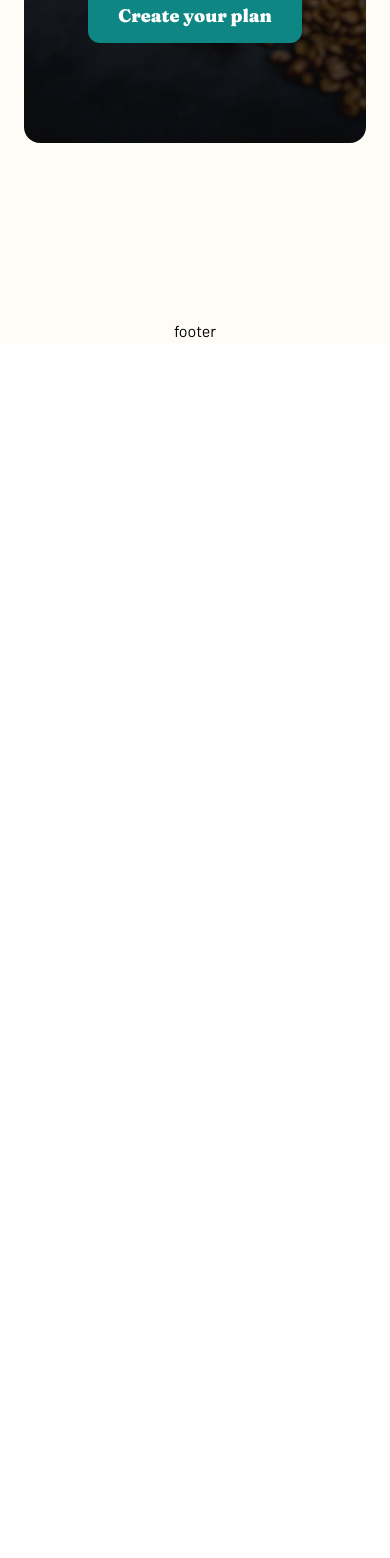
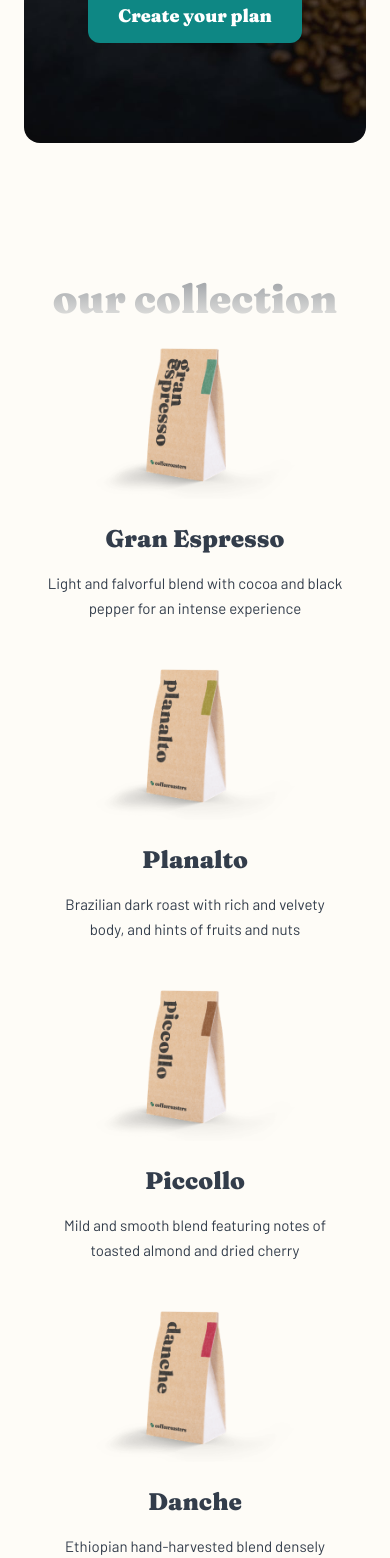
Before and after one commit to namanavasthi/frontend-mentor-7-coffeeroasters-subscription-site, a React (Create React App) app: page /#/ in a window 390 px wide. Shown: the part 439-1997 px from the top of the page. Before the commit the page ends 844 px from the top, so only its background shows below. Built offline with nearby package versions, Linux system fonts and the light colour scheme.

Commit message:
added collections section

```diff
--- /dev/null
+++ b/src/Collection.jsx
@@ -0,0 +1,51 @@
+import React from "react";
+
+import Gran from "./assets/home/desktop/image-gran-espresso.png";
+import Planalto from "./assets/home/desktop/image-planalto.png";
+import Piccollo from "./assets/home/desktop/image-piccollo.png";
+import Danche from "./assets/home/desktop/image-danche.png";
+
+const Item = ({ title, description, img, last }) => {
+  return (
+    <li className={`flex flex-col items-center text-center text-primary-200 px-23${last ? "" : " pb-48"}`}>
+      <img src={img} alt={title} className="w-200 h-151 mb-24" />
+      <h2 className="text-24 leading-32 tracking-0 font-fraunces capitalize pb-16">{title}</h2>
+      <h3 className="text-15 leading-25 tracking-0">{description}</h3>
+    </li>
+  );
+};
+
+export const Collection = () => {
+  return (
+    <article className="flex flex-col items-center">
+      <div className="relative mb-13">
+        <h2 className="text-40 leading-72 tracking-0 font-fraunces text-neutral-300">our collection</h2>
+        <div className="absolute z-10 w-full h-full top-0 bg-gradient-to-b from-transparent to-neutral-100"></div>
+      </div>
+
+      <ul className="flex flex-col items-center">
+        <Item
+          img={Gran}
+          title="gran espresso"
+          description="Light and falvorful blend with cocoa and black pepper for an intense experience"
+        />
+        <Item
+          img={Planalto}
+          title="planalto"
+          description="Brazilian dark roast with rich and velvety body, and hints of fruits and nuts"
+        />
+        <Item
+          img={Piccollo}
+          title="piccollo"
+          description="Mild and smooth blend featuring notes of toasted almond and dried cherry"
+        />
+        <Item
+          last={true}
+          img={Danche}
+          title="danche"
+          description="Ethiopian hand-harvested blend densely packed with vibrant fruit notes"
+        />
+      </ul>
+    </article>
+  );
+};
--- a/src/Footer.jsx
+++ b/src/Footer.jsx
@@ -2,8 +2,8 @@ import React from "react";
 
 export const Footer = () => {
   return (
-    <div>
+    <footer>
       <h1>footer</h1>
-    </div>
+    </footer>
   );
 };
--- a/src/Section.jsx
+++ b/src/Section.jsx
@@ -1,5 +1,5 @@
 import React from "react";
 
 export const Section = ({ children, className = "" }) => {
-  return <section className={`mb-44 ${className}`}>{children}</section>;
+  return <section className={`mb-120 ${className}`}>{children}</section>;
 };
--- a/src/Wrapper.jsx
+++ b/src/Wrapper.jsx
@@ -2,7 +2,7 @@ import React from "react";
 
 export const Wrapper = ({ children, className = "" }) => {
   return (
-    <div className={`flex flex-col justify-center items-center max-w-7xl px-6 md:px-10 xl:px-0 w-full ${className}`}>
+    <div className={`flex flex-col justify-center items-center max-w-7xl px-24 md:px-10 xl:px-0 w-full ${className}`}>
       {children}
     </div>
   );
--- a/src/pages/About.jsx
+++ b/src/pages/About.jsx
@@ -1,11 +1,9 @@
 import React from "react";
-
-import { Hero } from "../Hero";
 
 export const About = () => {
   return (
     <div>
-      <Hero />
+      <h1>about</h1>
     </div>
   );
 };
--- a/src/pages/Home.jsx
+++ b/src/pages/Home.jsx
@@ -2,11 +2,17 @@ import React from "react";
 
 import { Section } from "../Section";
 import { Hero } from "../Hero";
+import { Collection } from "../Collection";
 
 export const Home = () => {
   return (
-    <Section>
-      <Hero />
-    </Section>
+    <>
+      <Section>
+        <Hero />
+      </Section>
+      <Section>
+        <Collection />
+      </Section>
+    </>
   );
 };
--- a/tailwind.config.js
+++ b/tailwind.config.js
@@ -4,16 +4,23 @@ module.exports = {
   theme: {
     extend: {
       spacing: {
+        13: "13px",
         15: "15px",
+        16: "16px",
         18: "18px",
+        23: "23px",
         24: "24px",
         25: "25px",
         26: "26px",
         30: "30px",
         32: "32px",
         40: "40px",
+        48: "48px",
         90: "90px",
+        120: "120px",
+        151: "151px",
         163: "163px",
+        200: "200px",
         500: "500px",
       },
       fontFamily: {
@@ -23,11 +30,14 @@ module.exports = {
       fontSize: {
         15: "15px",
         18: "18px",
+        24: "24px",
         40: "40px",
       },
       lineHeight: {
         25: "25px",
+        32: "32px",
         40: "40px",
+        72: "72px",
       },
       letterSpacing: {
         0: "0px",
@@ -36,9 +46,11 @@ module.exports = {
         neutral: {
           100: "#FEFCF7",
           200: "#A2A2A2",
+          300: "#83888F",
         },
         primary: {
           100: "#0E8784",
+          200: "#333D4B",
         },
       },
     },
```
Also changed, not shown: 1 other file (tests, documents, lock files or other folders).
